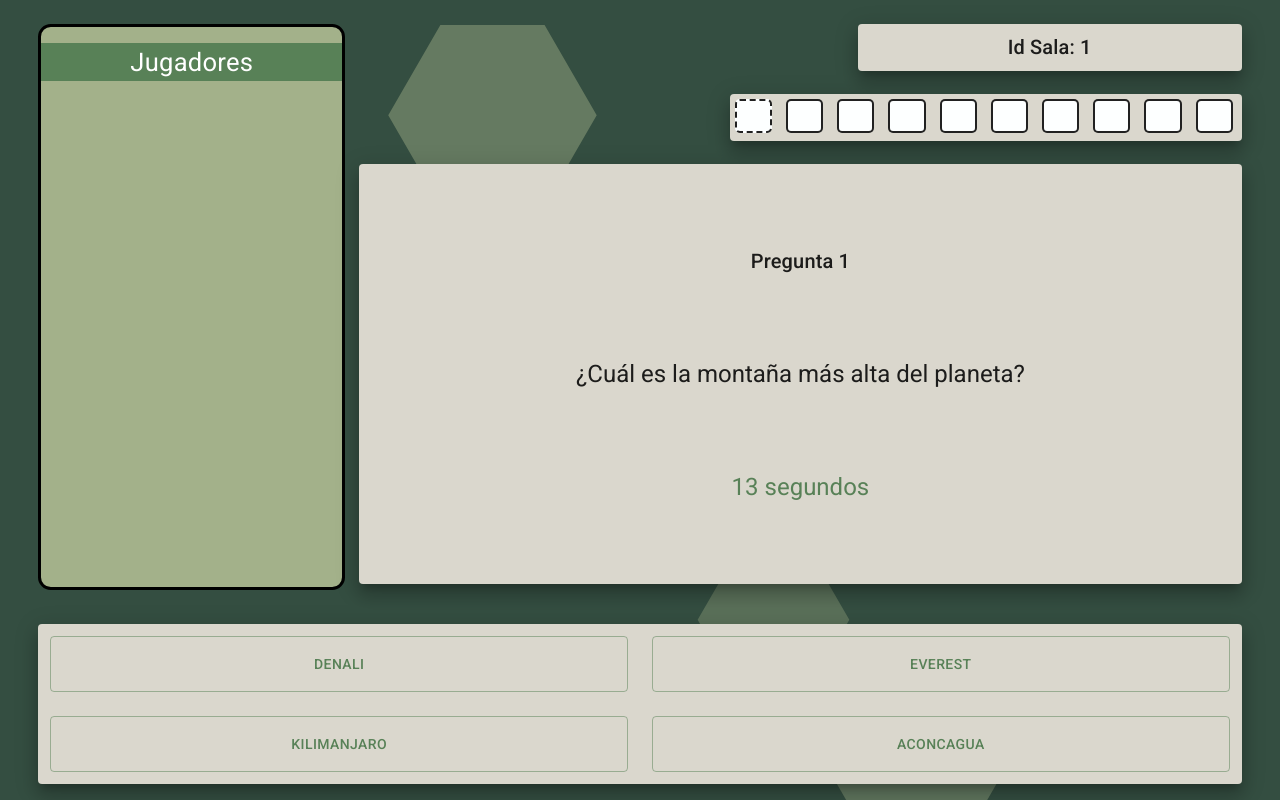
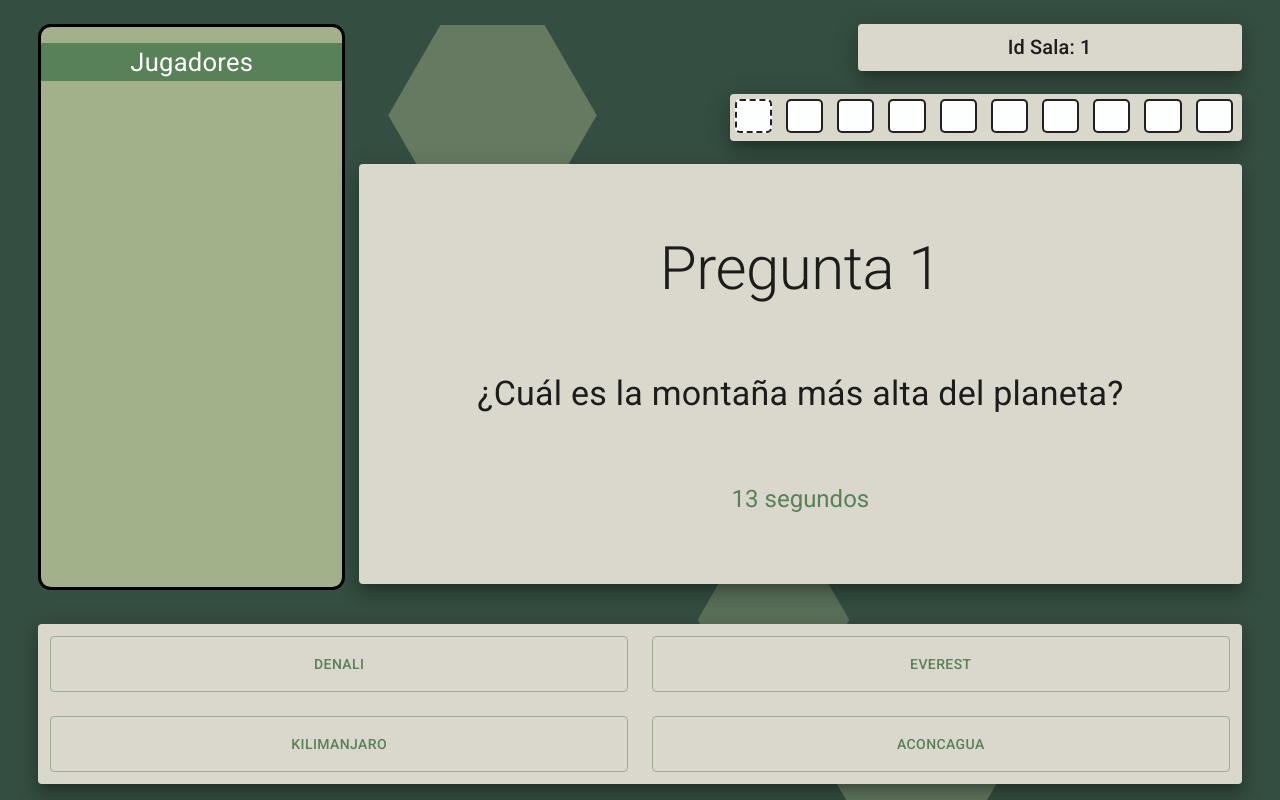
Before and after one commit to borjalan/trivial, a React (Create React App) app: page /game/1 in a window 1280 px wide. Both pictures are taken after a click on the button "COMENZAR PARTIDA". Built offline with nearby package versions, Linux system fonts and the light colour scheme.

Commit message:
feat(tamaño-textos)

```diff
--- a/src/components/QuestionDisplay/QuestionDisplay.component.tsx
+++ b/src/components/QuestionDisplay/QuestionDisplay.component.tsx
@@ -56,9 +56,9 @@ const QuestionDisplay: React.FC = () => {
         <div id="question-display" style={{ height: "100%", width: "100%" }}>
             <Paper elevation={12} style={{ backgroundColor: "#dad7cd", height: "100%" }}>
                 <Stack direction="column" justifyContent="space-evenly" alignItems="stretch" spacing={0} style={{ height: "100%" }}>
-                    {estado === 'Iniciando' && <Typography variant='h5' align='center' children={`Esperando a que se inicie la partida`} />}
-                    {estado === 'Jugando' && <Typography variant='h6' align='center' children={`Pregunta ${preguntaCounter + 1}`} />}
-                    {estado === 'Jugando' && <Typography variant='h5' align='center' children={(preguntaActual && preguntaActual.enunciado) || 'Trivial'} />}
+                    {estado === 'Iniciando' && <Typography variant='h3' align='center' children={`Esperando a que se inicie la partida`} />}
+                    {estado === 'Jugando' && <Typography variant='h2' align='center' children={`Pregunta ${preguntaCounter + 1}`} />}
+                    {estado === 'Jugando' && <Typography variant='h4' align='center' children={(preguntaActual && preguntaActual.enunciado) || 'Trivial'} />}
                     {estado === 'Jugando' && <CountDownTimer targetDate={targetDate} />}
                     {estado === 'Puntuaciones' && <DisplayPuntuaciones />}
                 </Stack>
```
